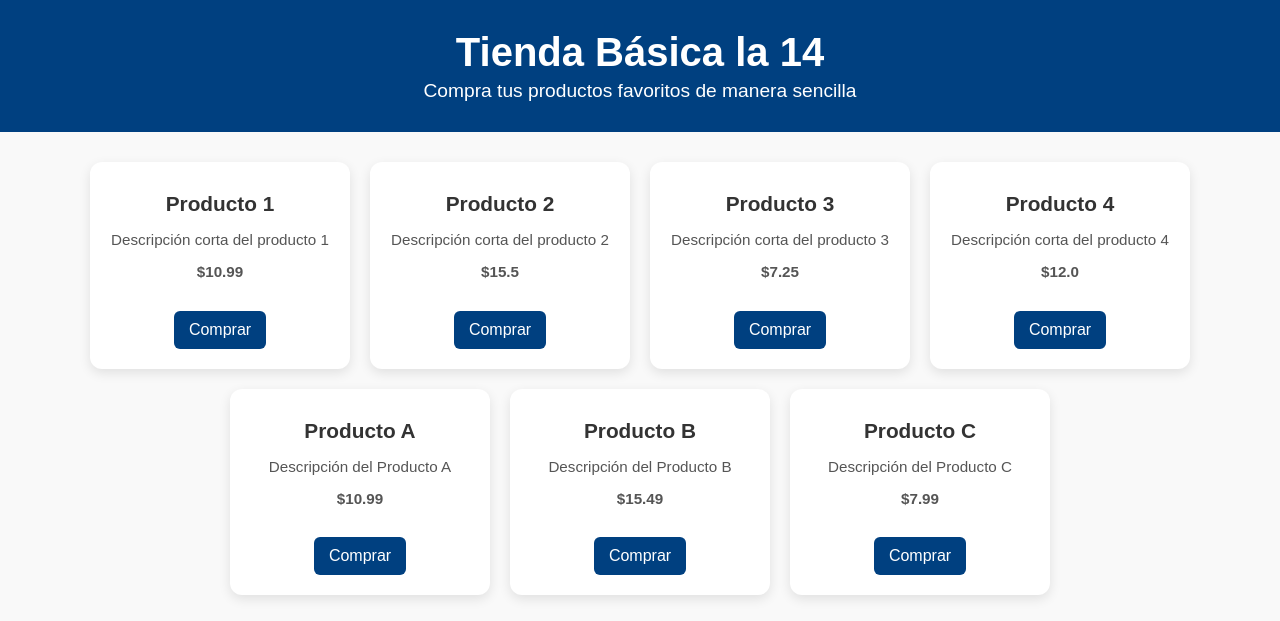
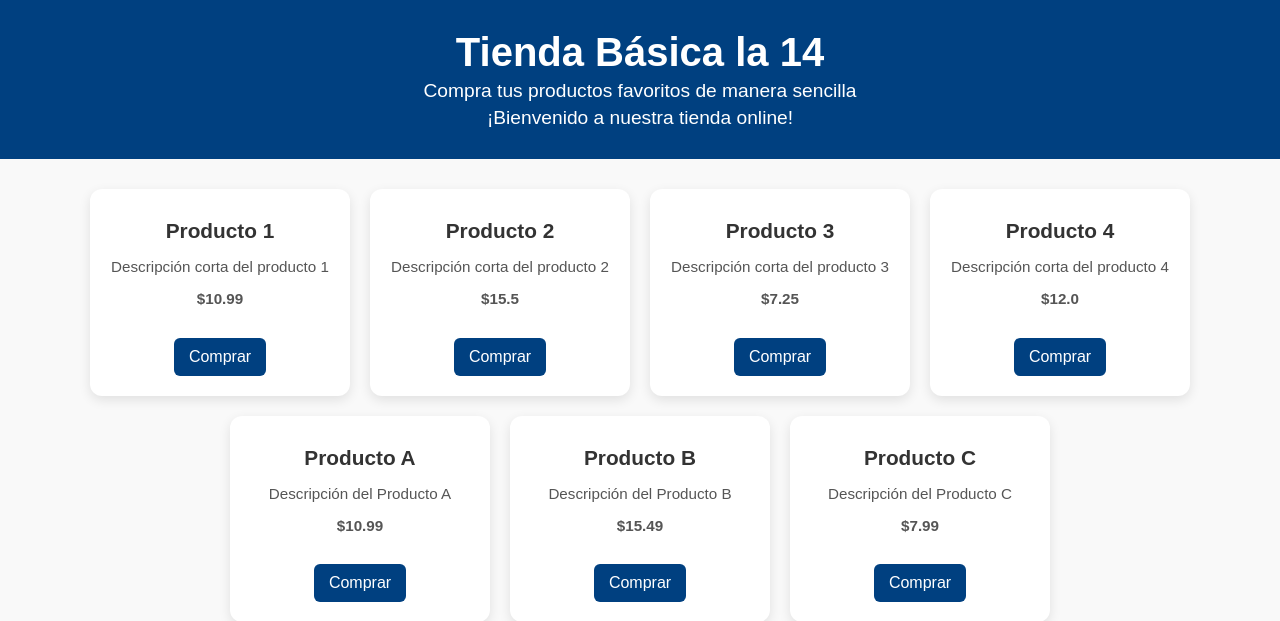
Before and after one commit to Smellerbe01/SQL, a Flask app: page / in a window 1280 px wide. Shown: the top 621 px of the page. Run offline with Flask 3, Linux system fonts and the light colour scheme; data comes from the database, SQL or seed files in the repository; both versions use the stored data as it was after the commit; parts of the project's set-up code (start-up, migrations or seed data) failed here and were passed over.

```diff
--- a/tienda-sql/app/templates/index.html
+++ b/tienda-sql/app/templates/index.html
@@ -9,6 +9,7 @@
   <header>
     <h1>Tienda Básica la 14</h1>
     <p>Compra tus productos favoritos de manera sencilla</p>
+    <p>¡Bienvenido a nuestra tienda online!</p>
   </header>
 
  <main>
```
Also changed, not shown: tienda-sql/instance/tienda.db.
